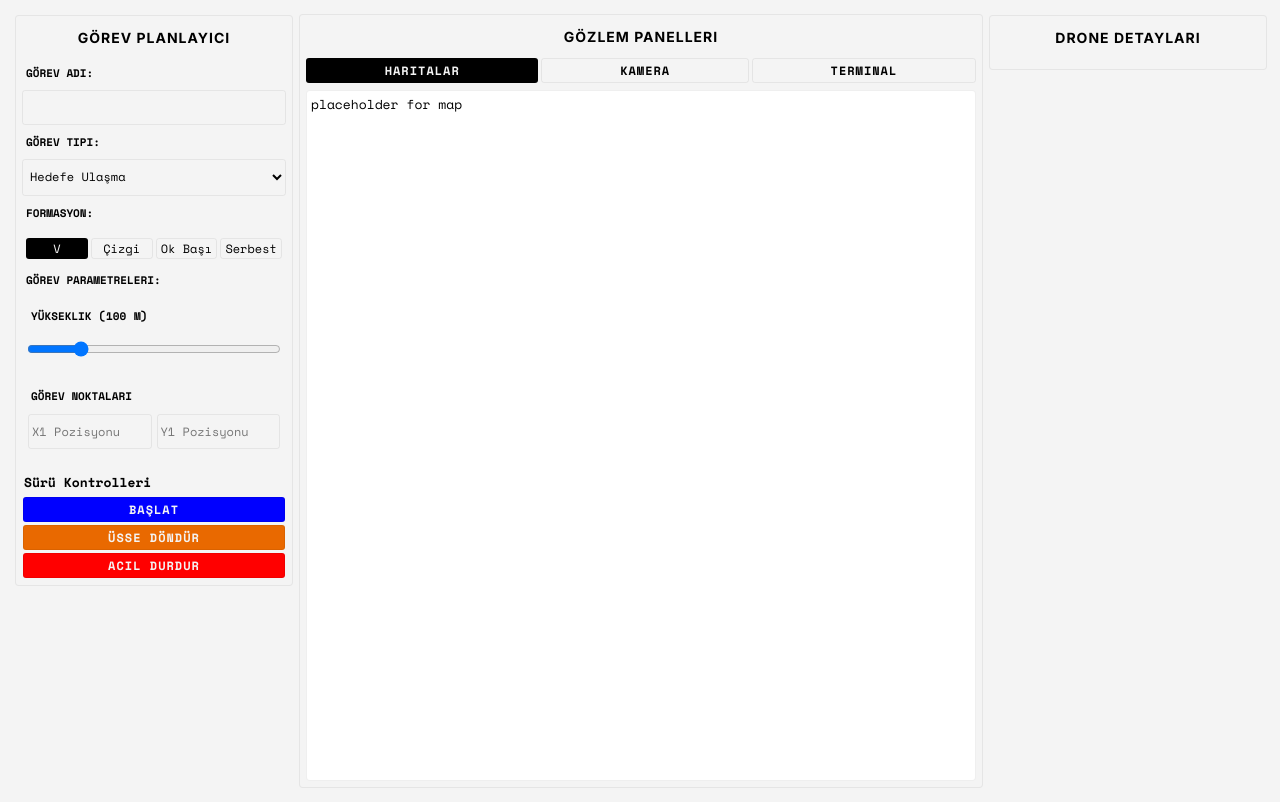
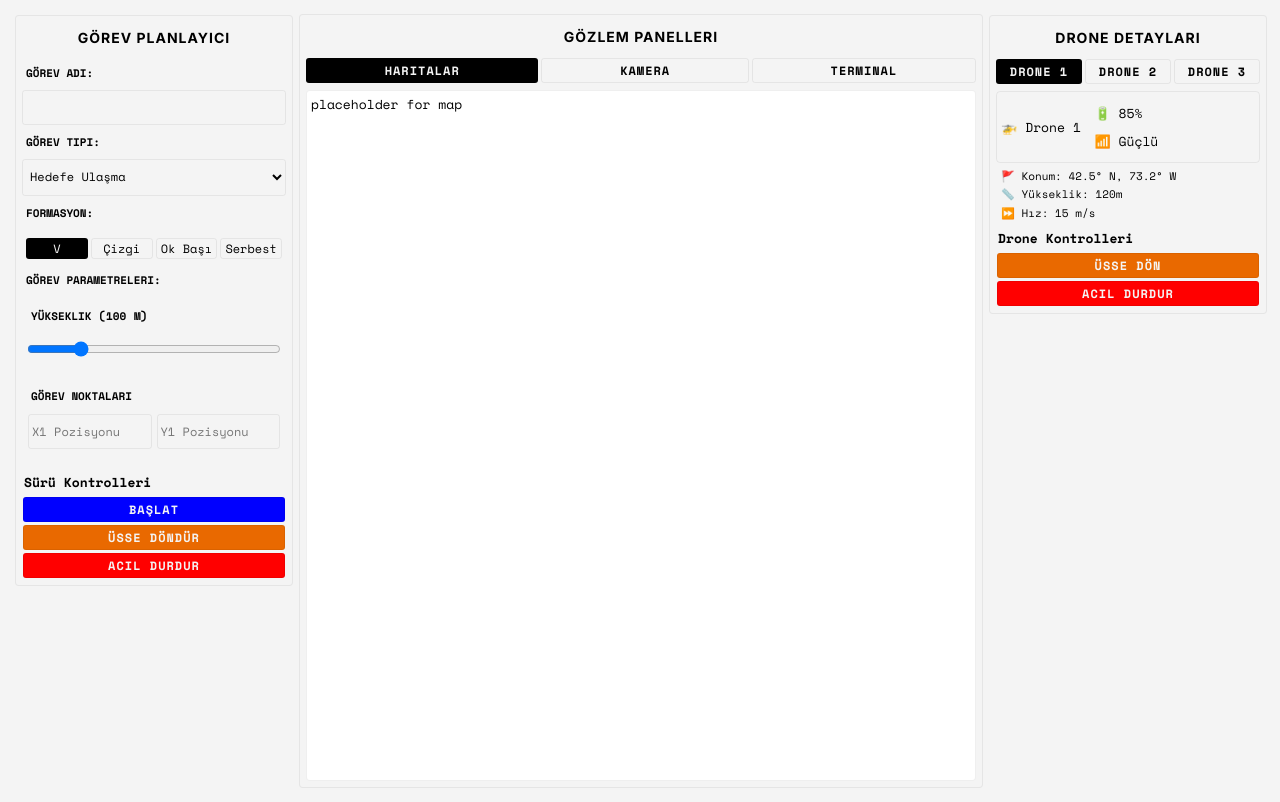
Before and after one commit to mertsecdevops/ulgen-ground-control, a SvelteKit app: page / in a window 1280 px wide. Built offline with nearby package versions, Linux system fonts and the light colour scheme.

Commit message:
Fix drone visibility

```diff
--- a/src/routes/components/drone-details.svelte
+++ b/src/routes/components/drone-details.svelte
@@ -1,5 +1,6 @@
 <script>
     export let drone = {};
+    export const isVisible = true;
 </script>
 <div class="drone-status-card">
     <span>{drone.name}</span>
--- a/src/routes/components/drone-manager.svelte
+++ b/src/routes/components/drone-manager.svelte
@@ -4,6 +4,7 @@
     // Asıl projede dinamik olarak veriler güncellenecek.
     let droneTabs = [
         {
+            isVisible: true,
             label: "Drone 1",
             value: 1,
             component: DroneDetails,
@@ -19,6 +20,7 @@
             },
         },
         {
+            isVisible: true,
             label: "Drone 2",
             value: 2,
             component: DroneDetails,
@@ -34,6 +36,7 @@
             },
         },
         {
+            isVisible: true,
             label: "Drone 3",
             value: 3,
             component: DroneDetails,
```
